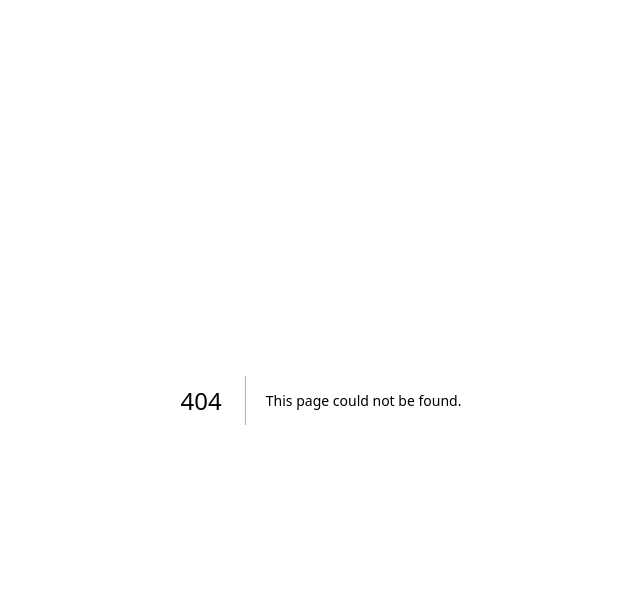
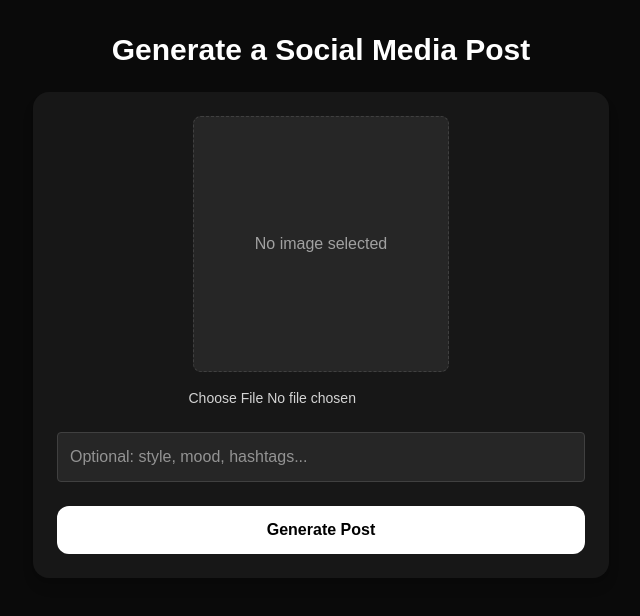
Before and after one commit to tylerboutwell/stylist-assist, a Next.js app in the folder frontend/: page /createpost in a window 1280 px wide. Before the commit this address had no page. Shown: the top 616 px of the page, without its empty margins (319-959 px from the left). Built offline with nearby package versions, Linux system fonts and the light colour scheme.

Commit message:
make page for user to get ai assisted post content, implement ai later, placeholder string for response for now

```diff
--- a/frontend/app/components/Navbar.tsx
+++ b/frontend/app/components/Navbar.tsx
@@ -21,7 +21,7 @@ export default function Navbar() {
               localStorage.removeItem("refreshToken");
               window.location.reload(); // quick refresh
             }}
-            className="hover:text-white transition"
+            className="hover:text-white transition cursor-pointer"
           >
             Logout
           </button>
--- /dev/null
+++ b/frontend/app/createpost/page.tsx
@@ -0,0 +1,84 @@
+"use client";
+
+import { useState } from "react";
+
+export default function CreatePostPage() {
+  const [image, setImage] = useState<File | null>(null);
+  const [prompt, setPrompt] = useState("");
+  const [loading, setLoading] = useState(false);
+  const [aiResponse, setAiResponse] = useState("");
+
+  const handleSubmit = async () => {
+    if (!image) {
+      alert("Please upload an image");
+      return;
+    }
+
+    setLoading(true);
+
+    // Fake AI response for now
+    setTimeout(() => {
+      setAiResponse(
+        "✨ Your AI-generated caption will appear here! Add hashtags, a fun description, and a call-to-action for your post."
+      );
+      setLoading(false);
+    }, 1000);
+  };
+
+  return (
+    <main className="min-h-screen bg-neutral-950 text-white flex flex-col items-center px-4 py-8">
+      <h1 className="text-3xl font-bold mb-6 text-center">
+        Generate a Social Media Post
+      </h1>
+
+      <div className="w-full max-w-xl bg-neutral-900 rounded-2xl p-6 shadow-lg flex flex-col gap-6">
+        {/* Image Upload */}
+        <div className="flex flex-col items-center">
+          {image ? (
+            <img
+              src={URL.createObjectURL(image)}
+              alt="Preview"
+              className="w-64 h-64 object-cover rounded-lg mb-4 border border-neutral-700"
+            />
+          ) : (
+            <div className="w-64 h-64 flex items-center justify-center bg-neutral-800 rounded-lg border border-dashed border-neutral-700 text-neutral-400 mb-4">
+              No image selected
+            </div>
+          )}
+          <input
+            type="file"
+            accept="image/*"
+            onChange={(e) => setImage(e.target.files?.[0] || null)}
+            className="text-sm text-neutral-300"
+          />
+        </div>
+
+        {/* Prompt Input */}
+        <input
+          type="text"
+          placeholder="Optional: style, mood, hashtags..."
+          value={prompt}
+          onChange={(e) => setPrompt(e.target.value)}
+          className="p-3 rounded bg-neutral-800 border border-neutral-700 text-white w-full"
+        />
+
+        {/* Generate Button */}
+        <button
+          onClick={handleSubmit}
+          disabled={loading}
+          className="w-full p-3 rounded-xl bg-white text-black font-semibold hover:bg-neutral-200 transition"
+        >
+          {loading ? "Generating..." : "Generate Post"}
+        </button>
+
+        {/* AI Response */}
+        {aiResponse && (
+          <div className="mt-4 p-4 bg-neutral-800 rounded-lg border border-neutral-700">
+            <h2 className="font-semibold mb-2 text-lg">AI Generated Caption</h2>
+            <p className="whitespace-pre-wrap text-neutral-200">{aiResponse}</p>
+          </div>
+        )}
+      </div>
+    </main>
+  );
+}
```
